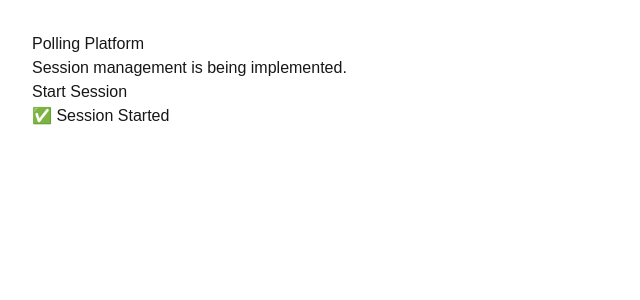
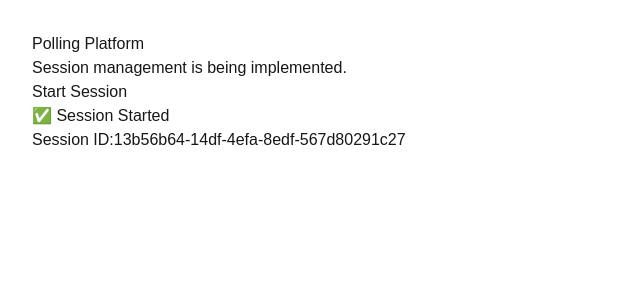
Before and after one commit to joannaklaudiaszydlowska-ux/Application-to-integrate-with-the-team, a Next.js app in the folder app/: page / in a window 1280 px wide. Both pictures are taken after a click on the button "Start Session". Shown: the top 300 px of the page, without its empty margins (0-640 px from the left). Built offline with nearby package versions, Linux system fonts and the light colour scheme.

Commit message:
Display session ID on start session

```diff
--- a/app/app/page.tsx
+++ b/app/app/page.tsx
@@ -3,13 +3,15 @@
 import { useState } from "react";
 
 export default function Home() {
-  const [started, setStarted] =
-    useState(false);
+  const [sessionId, setSessionId] =
+  useState("");
 
-  function handleSession() {
-    setStarted(true);
-  }
+function handleSession() {
+  const id =
+    crypto.randomUUID();
 
+  setSessionId(id);
+}
   return (
     <main
       style={{
@@ -31,10 +33,17 @@ export default function Home() {
         Start Session
       </button>
 
-      {started && (
-        <p>
-          ✅ Session Started
-        </p>
+          {sessionId && (
+        <>
+          <p>
+            ✅ Session Started
+          </p>
+
+          <p>
+            Session ID:
+            {sessionId}
+          </p>
+        </>
       )}
     </main>
   );
```
